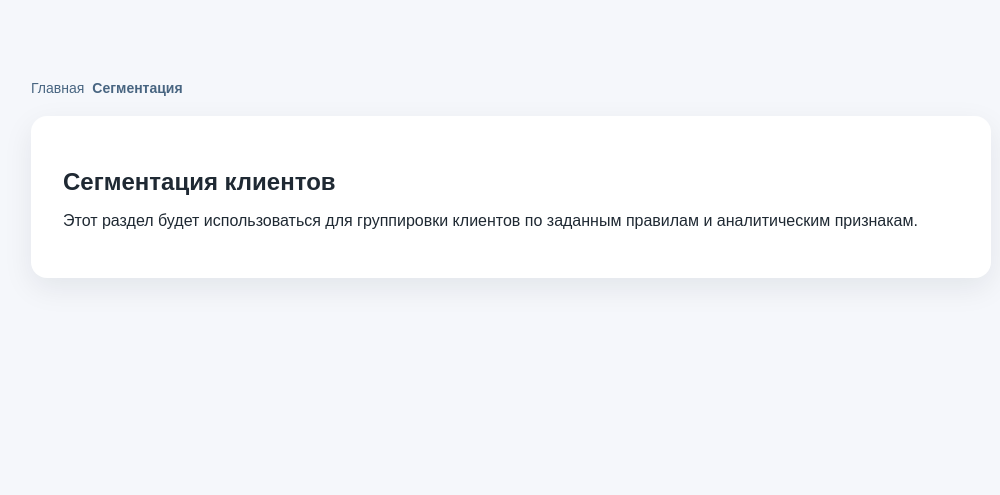
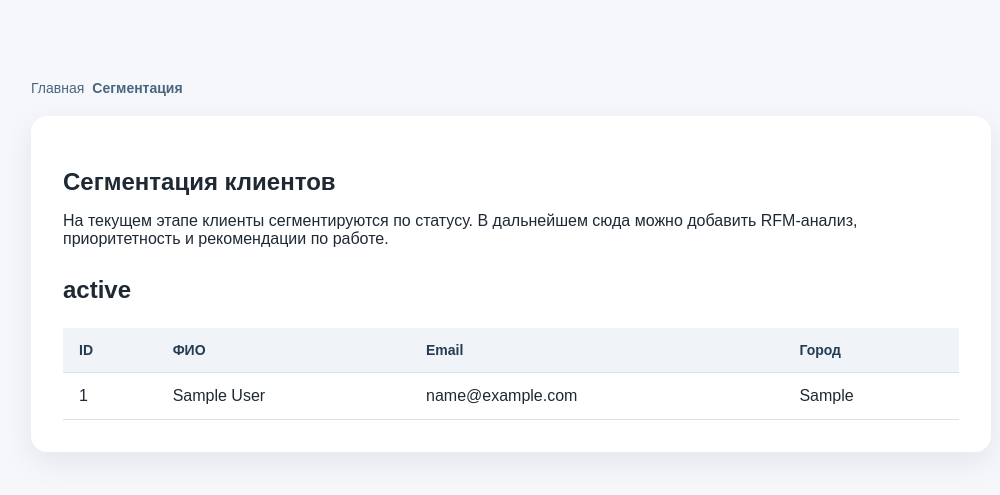
Before and after one commit to d15944343-a11y/bitrix24-resource, a Flask app: page /segments in a window 1280 px wide. Shown: the part 89-584 px from the top of the page, without its empty margins (129-1129 px from the left). Run offline with Flask 3, Linux system fonts and the light colour scheme; tables that the repository leaves empty hold one stand-in row (values such as "Sample post").

Commit message:
Добавил базовую сегментацию клиентов по статусам

```diff
--- a/app/routes.py
+++ b/app/routes.py
@@ -82,8 +82,15 @@ def analytics():
 
 @main_bp.route("/segments")
 def segments():
+    clients = Client.query.order_by(Client.status.asc(), Client.full_name.asc()).all()
+    segments_map = {}
+
+    for client in clients:
+        segments_map.setdefault(client.status, []).append(client)
+
     return render_template(
         "segments.html",
+        segments_map=segments_map,
         breadcrumbs=[
             {"title": "Главная", "endpoint": "main.index"},
             {"title": "Сегментация"},
--- a/app/static/css/style.css
+++ b/app/static/css/style.css
@@ -232,6 +232,14 @@ body {
     color: #102a43;
 }
 
+.segment-block {
+    margin-top: 28px;
+}
+
+.segment-block h2 {
+    margin-bottom: 14px;
+}
+
 .breadcrumbs {
     display: flex;
     flex-wrap: wrap;
--- a/app/templates/segments.html
+++ b/app/templates/segments.html
@@ -5,6 +5,34 @@
 {% block content %}
 <section class="card">
     <h1>Сегментация клиентов</h1>
-    <p>Этот раздел будет использоваться для группировки клиентов по заданным правилам и аналитическим признакам.</p>
+    <p>На текущем этапе клиенты сегментируются по статусу. В дальнейшем сюда можно добавить RFM-анализ, приоритетность и рекомендации по работе.</p>
+
+    {% for segment_name, clients in segments_map.items() %}
+    <div class="segment-block">
+        <h2>{{ segment_name }}</h2>
+        <div class="table-wrap">
+            <table class="data-table">
+                <thead>
+                    <tr>
+                        <th>ID</th>
+                        <th>ФИО</th>
+                        <th>Email</th>
+                        <th>Город</th>
+                    </tr>
+                </thead>
+                <tbody>
+                    {% for client in clients %}
+                    <tr>
+                        <td>{{ client.id }}</td>
+                        <td>{{ client.full_name }}</td>
+                        <td>{{ client.email }}</td>
+                        <td>{{ client.city }}</td>
+                    </tr>
+                    {% endfor %}
+                </tbody>
+            </table>
+        </div>
+    </div>
+    {% endfor %}
 </section>
 {% endblock %}
```
